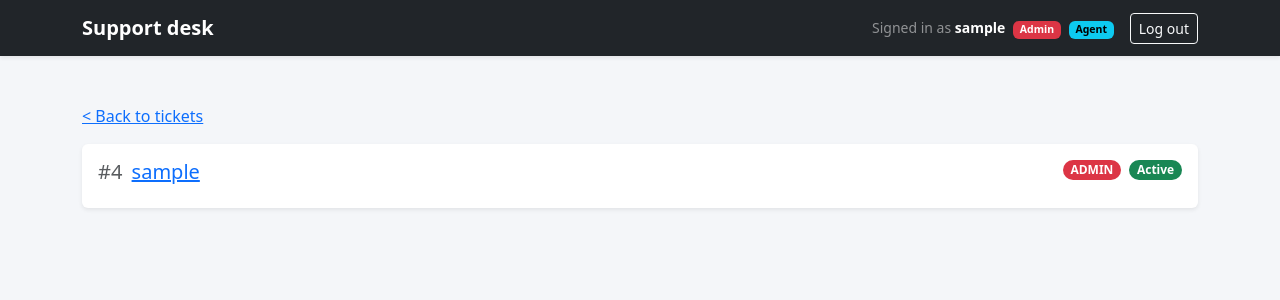
After one commit to lerniajava25/william-backend-labb2, a Spring Boot app: page /users in a window 1280 px wide. The commit adds this page. Shown: the top 300 px of the page. Run offline with Spring Boot 4, Linux system fonts and the light colour scheme; the visitor is signed in with stand-in values (Sample User, id 1); some of the project's set-up classes (security, data sources, template engines, error pages and the like) are left out, and stand-ins take their place; some libraries are stand-ins or nearby versions.

Commit message:
Add admin user list web view

```diff
--- a/src/main/java/org/example/backendlabb2/config/SecurityConfig.java
+++ b/src/main/java/org/example/backendlabb2/config/SecurityConfig.java
@@ -25,7 +25,7 @@ public class SecurityConfig {
     SecurityFilterChain securityFilterChain(HttpSecurity http) {
         http.authorizeHttpRequests(auth -> auth
                 .requestMatchers("/login", "/error", "/css/**", "/favicon.ico").permitAll()
-                .requestMatchers("/api/**").hasRole("ADMIN")
+                .requestMatchers("/api/**", "/users", "/users/**").hasRole("ADMIN")
                 .requestMatchers("/tickets", "/tickets/**").authenticated()
                 .anyRequest().denyAll());
         http.formLogin(form -> form.defaultSuccessUrl("/tickets", true));
--- /dev/null
+++ b/src/main/java/org/example/backendlabb2/controllers/UserWebController.java
@@ -0,0 +1,27 @@
+package org.example.backendlabb2.controllers;
+
+import org.example.backendlabb2.entities.User;
+import org.example.backendlabb2.services.UserService;
+import org.springframework.stereotype.Controller;
+import org.springframework.ui.Model;
+import org.springframework.web.bind.annotation.GetMapping;
+import org.springframework.web.bind.annotation.RequestMapping;
+
+import java.util.List;
+
+@Controller
+@RequestMapping("/users")
+public class UserWebController {
+    private final UserService userService;
+
+    UserWebController(UserService userService) {
+        this.userService = userService;
+    }
+
+    @GetMapping
+    public String listTickets(Model model) {
+        List<User> users = userService.findAll();
+        model.addAttribute("users", users);
+        return "users/users";
+    }
+}
--- a/src/main/resources/static/css/app.css
+++ b/src/main/resources/static/css/app.css
@@ -7,6 +7,15 @@ body {
 .status-WAITING_FOR_USER { --status-color: #6f42c1; }
 .status-RESOLVED         { --status-color: #198754; }
 .status-CLOSED           { --status-color: #6c757d; }
+
+.user-USER  { --user-color: #0d6efd; }
+.user-AGENT { --user-color: #fd7e14; }
+.user-ADMIN { --user-color: #dc3545; }
+
+.user-badge {
+    background-color: var(--user-color);
+    color: #fff;
+}
 
 .status-badge {
     background-color: var(--status-color);
--- /dev/null
+++ b/src/main/resources/templates/users/users.html
@@ -0,0 +1,46 @@
+<!DOCTYPE html>
+<html xmlns:th="http://www.thymeleaf.org" xmlns:sec="http://www.thymeleaf.org/extras/spring-security" lang="en">
+<head>
+    <meta charset="UTF-8">
+    <meta name="viewport" content="width=device-width, initial-scale=1">
+    <title>Users</title>
+    <link rel="stylesheet" href="https://cdn.jsdelivr.net/npm/bootstrap@5.3.3/dist/css/bootstrap.min.css"
+          crossorigin="anonymous">
+    <link rel="stylesheet" th:href="@{/css/app.css}">
+</head>
+<body>
+    <div th:replace="~{fragments/nav :: nav}"></div>
+
+    <main class="container py-4 py-md-5">
+        <div class="mb-3">
+            <a th:href="@{/tickets}" class="">< Back to tickets</a>
+        </div>
+
+        <div class="d-flex flex-column gap-3" th:unless="${#lists.isEmpty(users)}">
+            <article class="card ticket-card shadow-sm" th:each="user : ${users}" th:classappend="'user-' + ${user.role}">
+                <div class="card-body">
+                    <div class="d-flex justify-content-between align-items-start gap-3 mb-2">
+                        <h2 class="h5 mb-0">
+                            <span class="text-muted fw-normal me-1" th:text="'#' + ${user.id}">#1</span>
+                            <a th:href="@{/users/{id}/edit(id=${user.id})}" th:text="${user.username}">Username</a>
+                        </h2>
+                        <div class="d-flex gap-2">
+                            <span class="badge rounded-pill user-badge flex-shrink-0"
+                                  th:text="${#strings.replace(user.role, '_', ' ')}">Role</span>
+                            <span class="badge rounded-pill bg-success" th:if="${user.isActive()}">Active</span>
+                            <span class="badge rounded-pill bg-danger" th:if="${!user.isActive()}">Inactive</span>
+                        </div>
+                    </div>
+                </div>
+            </article>
+        </div>
+
+        <div class="card border-0 shadow-sm text-center py-5" th:if="${#lists.isEmpty(users)}">
+            <div class="card-body">
+                <h2 class="h5">No users yet</h2>
+                <p class="text-muted mb-0">System users show up here.</p>
+            </div>
+        </div>
+    </main>
+</body>
+</html>
```
